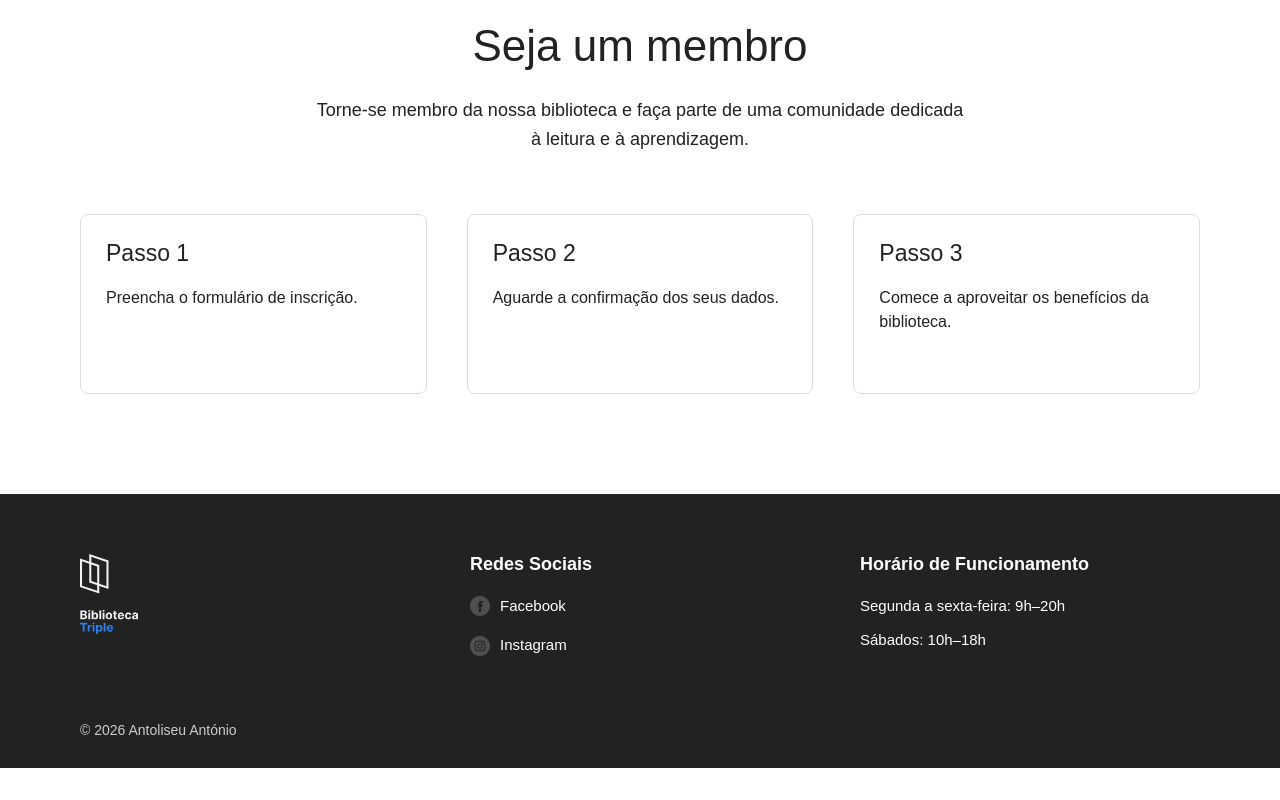
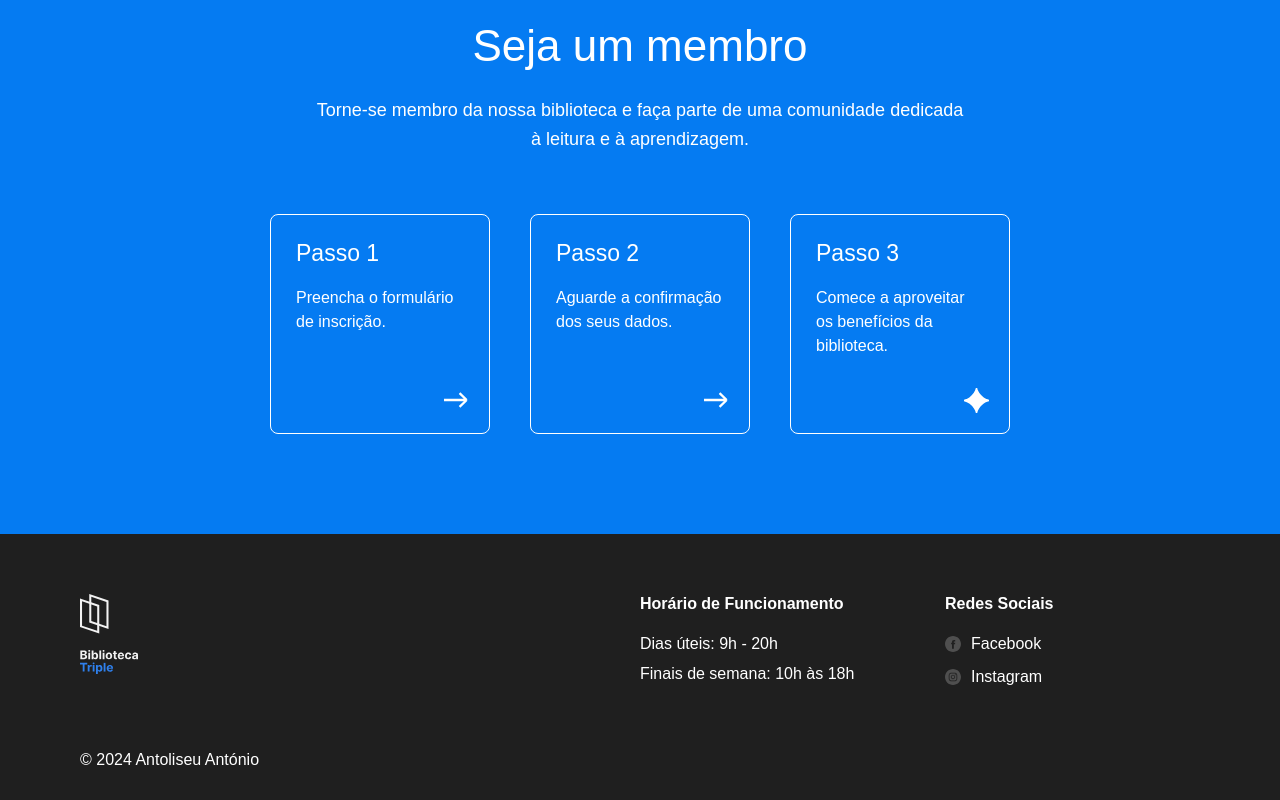
Before and after one commit to antoliseu77/web_project_library_pt, a plain HTML site: page index.html in a window 1280 px wide. Shown: the part 2396-3196 px from the top of the page. Before the commit the page ends 3164 px from the top, so only its background shows below. Drawn offline with Linux system fonts and the light colour scheme.

Commit message:
Ultima atualizacao

```diff
--- a/index.html
+++ b/index.html
@@ -1,4 +1,3 @@
-
 <!DOCTYPE html>
 <html lang="pt">
   <head>
@@ -49,7 +48,6 @@
             </p>
           </div>
 
-          <!-- Imagem do cabeçalho ativada -->
           <img
             src="./images/inside_the_library.png"
             alt="Interior da biblioteca"
@@ -274,6 +272,21 @@
             />
           </div>
 
+          <div class="footer__column footer__column_content_hours">
+            <h3 class="footer__column-heading">
+              Horário de Funcionamento
+            </h3>
+
+            <ul class="footer__list">
+              <li class="footer__list-item">
+                Dias úteis: 9h - 20h
+              </li>
+              <li class="footer__list-item">
+                Finais de semana: 10h às 18h
+              </li>
+            </ul>
+          </div>
+
           <div class="footer__column footer__column_content_social">
             <h3 class="footer__column-heading">Redes Sociais</h3>
 
@@ -301,25 +314,10 @@
               </li>
             </ul>
           </div>
-
-          <div class="footer__column footer__column_content_hours">
-            <h3 class="footer__column-heading">
-              Horário de Funcionamento
-            </h3>
-
-            <ul class="footer__list">
-              <li class="footer__list-item">
-                Segunda a sexta-feira: 9h–20h
-              </li>
-              <li class="footer__list-item">
-                Sábados: 10h–18h
-              </li>
-            </ul>
-          </div>
         </div>
 
         <p class="footer__copyright">
-          © 2026 Antoliseu António
+          © 2024 Antoliseu António
         </p>
       </footer>
     </div>
--- a/styles/style.css
+++ b/styles/style.css
@@ -79,16 +79,12 @@
   line-height: 1.5;
 }
 
-/* Imagem do cabeçalho ativada e com largura definida */
-
 .header__image {
   display: block;
   width: 636px;
   height: 568px;
   object-fit: contain;
 }
-
-/* Mantém os estilos do header__footer separados */
 
 .header__footer {
   display: flex;
@@ -230,7 +226,7 @@
 }
 
 .events__more {
-  color: #222;
+  color: #2f80ed;
   font-size: 16px;
   text-decoration: none;
   transition: opacity 0.3s ease;
@@ -254,7 +250,7 @@
   border-radius: 4px;
 }
 
-/* Pessoas: estilos descomentados */
+/* Pessoas */
 
 .person {
   position: absolute;
@@ -326,7 +322,8 @@
 
 .membership {
   padding: 100px 80px;
-  background-color: #fff;
+  background-color: #057bf2;
+  color: #fff;
   text-align: center;
 }
 
@@ -344,19 +341,20 @@
 }
 
 .membership__steps {
-  display: grid;
-  grid-template-columns: repeat(3, minmax(0, 1fr));
+  display: flex;
+  justify-content: center;
   gap: 40px;
-  text-align: left;
 }
 
 .step {
   position: relative;
   box-sizing: border-box;
-  min-height: 180px;
+  flex-basis: 220px;
+  min-height: 220px;
   padding: 25px;
-  border: 1px solid #ddd;
+  border: 1px solid #fff;
   border-radius: 8px;
+  text-align: left;
 }
 
 .step__title {
@@ -383,8 +381,9 @@
 /* Rodapé */
 
 .footer {
+  box-sizing: border-box;
   padding: 60px 80px 30px;
-  background-color: #222;
+  background-color: #1f1f1f;
   color: #fff;
 }
 
@@ -402,7 +401,12 @@
 }
 
 .footer__column_content_logo {
-  flex: 1;
+  flex-basis: 50%;
+}
+
+.footer__column_content_hours,
+.footer__column_content_social {
+  flex-basis: 25%;
 }
 
 .footer__logo {
@@ -411,29 +415,25 @@
   object-fit: contain;
 }
 
-.footer__column_content_social,
-.footer__column_content_hours {
-  flex: 1;
-}
-
 .footer__column-heading {
   margin: 0 0 20px;
-  font-size: 18px;
+  font-size: 16px;
+  line-height: 20px;
   font-weight: 600;
 }
 
 .footer__list {
   display: flex;
   flex-direction: column;
-  gap: 12px;
+  gap: 10px;
   padding: 0;
   margin: 0;
   list-style: none;
 }
 
 .footer__list-item {
-  font-size: 15px;
-  line-height: 1.5;
+  font-size: 16px;
+  line-height: 20px;
 }
 
 .footer__column-link {
@@ -450,13 +450,13 @@
 }
 
 .footer__social-icon {
-  width: 20px;
-  height: 20px;
+  width: 16px;
+  height: 16px;
   object-fit: contain;
 }
 
 .footer__copyright {
   margin: 0;
-  color: #ccc;
-  font-size: 14px;
+  font-size: 16px;
+  line-height: 20px;
 }
```
